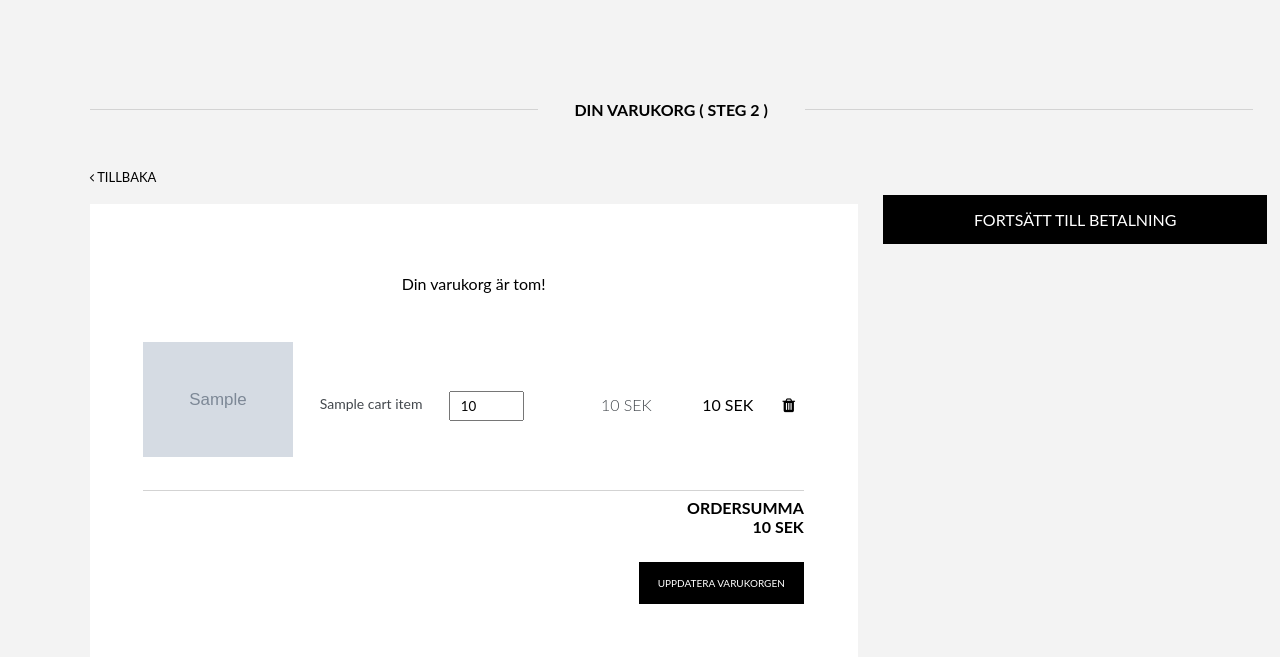
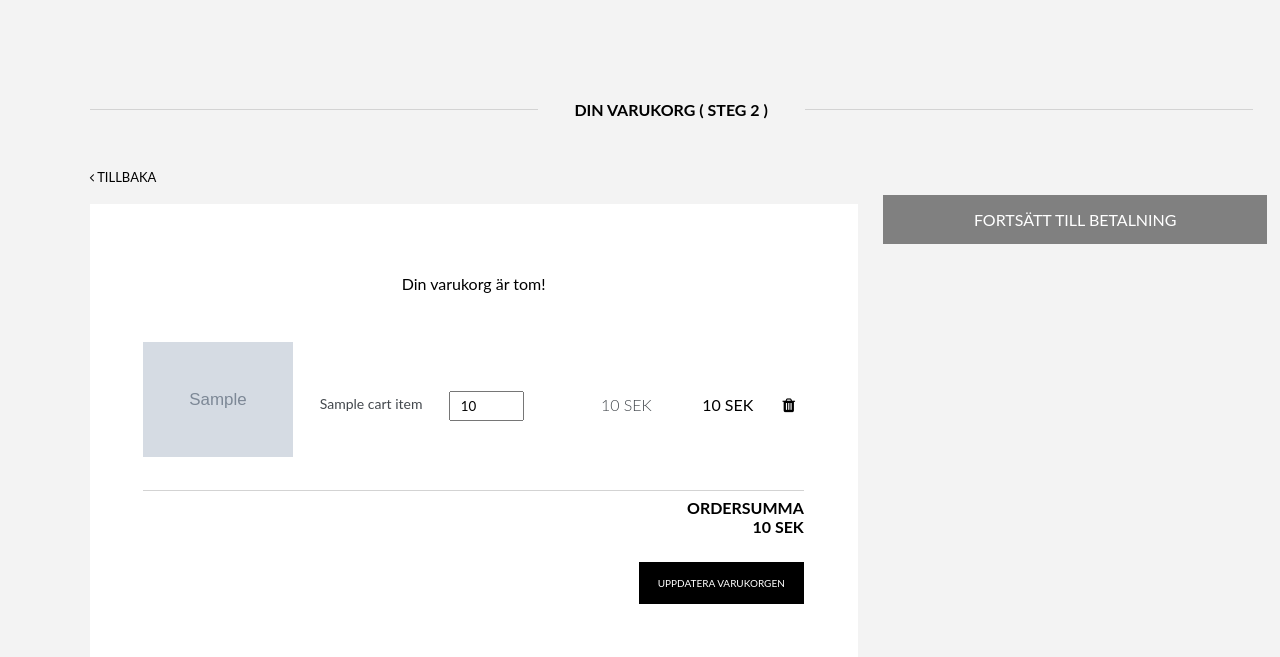
Before and after one commit to nicholkaren/granza, a PHP site: the page made by templates/parts/cart_tpl.php in a window 1280 px wide, with the pointer over the restyled element; the page is wider, and only the part inside the window is pictured. Shown: the part 100-757 px from the top of that part. Run offline with PHP 8.4, Linux system fonts and the light colour scheme; the template is opened without the code that fills it: most values are stand-ins (such as "Sample title", 1, 10 or a date in 2020); grey boxes marked "Sample" are stand-in pictures; data that the repository does not hold is empty.

Commit message:
small change
just a hover

```diff
--- a/css/cart.css
+++ b/css/cart.css
@@ -217,7 +217,7 @@ button.update-cart-btn{
     text-align: left;
 }
 
-#checkoutknapp{
+#checkoutknapp {
     margin: 0 auto;
     margin-top: 2%;
     margin-bottom: 10%;
@@ -232,6 +232,10 @@ button.update-cart-btn{
     text-decoration: none;
     cursor: pointer;
     margin-left: 2%;
+}
+
+#checkoutknapp:hover {
+    background-color: grey;
 }
 
 p#empty-cart {
```
